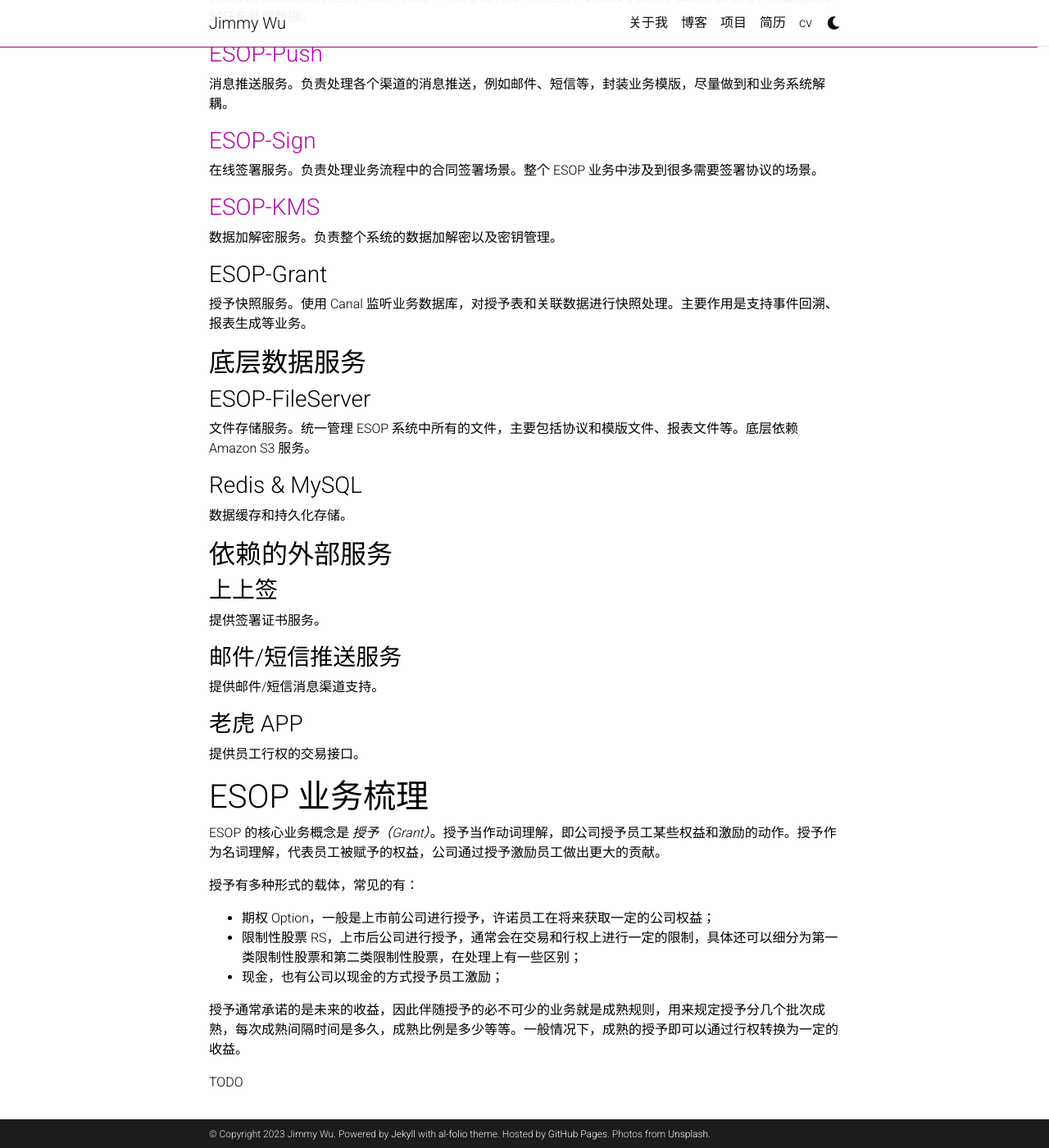
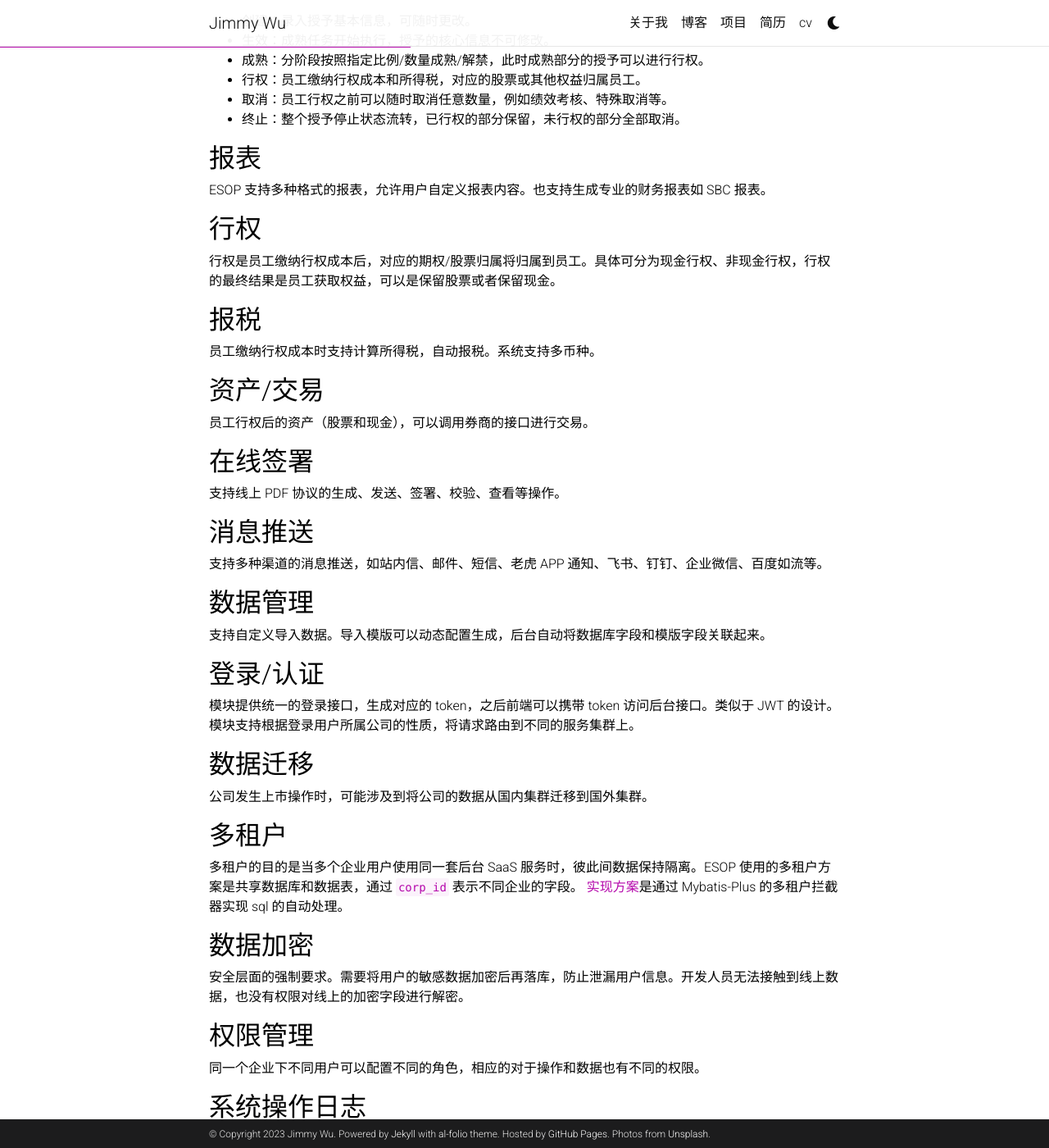
Before and after one commit to wzm001/wzm001.github.io, a Jekyll site: the page built from _projects/esop.md, in a window 1280 px wide and 1400 px high, scrolled down 1642 px. Shown: the whole window at 82% size. Built offline with Jekyll 4.4.1, drawn with Linux system fonts in a browser that asks for light colours; full-size pictures stand in for the smaller copies a plugin makes; comment, search, counter and statistics services are not loaded; a style sheet for code colours, icons or effects is not loaded; some of the changed text lies outside the part shown.

Commit message:
更新esop系统介绍

```diff
--- a/_posts/.obsidian/core-plugins-migration.json
+++ b/_posts/.obsidian/core-plugins-migration.json
@@ -25,5 +25,6 @@
   "workspaces": false,
   "file-recovery": true,
   "publish": false,
-  "sync": false
+  "sync": false,
+  "bookmarks": true
 }
--- a/_posts/.obsidian/core-plugins.json
+++ b/_posts/.obsidian/core-plugins.json
@@ -13,7 +13,7 @@
   "note-composer",
   "command-palette",
   "editor-status",
-  "starred",
+  "bookmarks",
   "outline",
   "word-count",
   "file-recovery"
--- a/_projects/.obsidian/core-plugins-migration.json
+++ b/_projects/.obsidian/core-plugins-migration.json
@@ -25,5 +25,6 @@
   "workspaces": false,
   "file-recovery": true,
   "publish": false,
-  "sync": false
+  "sync": false,
+  "bookmarks": true
 }
--- a/_projects/.obsidian/core-plugins.json
+++ b/_projects/.obsidian/core-plugins.json
@@ -13,7 +13,7 @@
   "note-composer",
   "command-palette",
   "editor-status",
-  "starred",
+  "bookmarks",
   "outline",
   "word-count",
   "file-recovery"
--- a/_projects/esop.md
+++ b/_projects/esop.md
@@ -7,11 +7,108 @@ importance: 1
 category: 工作
 ---
 
-[ESOP](https://www.uponeshare.com/) (Employee Stock Ownership Plan) 指员工持股计划，公司借由让员工认购公司的股票，成为公司的股东之一。员工因此被激励会更努力工作，为公司和自己同时创造财富，实现双赢。老虎证券的 ESOP 系统是一款面向企业及员工的 SaaS 服务平台，负责管理企业发放给员工的期权/股票/现金 (统称为激励工具) 的完整生命周期，具体包括激励工具的授予、成熟、 归属、交易等环节。系统为 B 端用户提供了专业的企业审计报表工具和完善的授予发放管理功能，为 C 端用户提供了一站式的交易平台，归属的股票可以直接通过老虎 APP 进行交易。项目采用微服务架构开发部署，整体的架构如下图所示：
+# ESOP 概述
+
+[ESOP](https://www.uponeshare.com/) (Employee Stock Ownership Plan) 指员工持股计划，公司借由让员工认购公司的股票，成为公司的股东之一。员工因此被激励会更努力工作，为公司和自己同时创造财富，实现双赢。老虎证券的 ESOP 系统是一款面向企业及员工的 SaaS 服务平台，负责管理企业发放给员工的期权/股票/现金 (统称为激励工具) 的完整生命周期，具体包括激励工具的授予、成熟、 归属、交易等环节。系统为 B 端用户提供了专业的企业审计报表工具和完善的授予发放管理功能，为 C 端用户提供了一站式的交易平台，归属的股票可以直接通过老虎 APP 进行交易。
+
+# ESOP 业务
+
+ESOP 的主要业务模块如下图：
 
 <div class="row">
     <div class="col-sm mt-3 mt-md-0">
-        {% include figure.html path="assets/img/esop-arch.png" title="push node" class="img-fluid rounded z-depth-1"  zoomable=true %}
+        {% include figure.html path="assets/img/esop-business.png" title="push node" class="img-fluid rounded z-depth-1"  zoomable=true %}
+    </div>
+</div>
+<div class="caption">
+    ESOP 的业务模块
+</div>
+
+## 股权激励方案
+
+股权激励方案是 ESOP 业务顾问帮助公司设置的定制化方案。在系统层面，股权激励方案需要设定好期权池大小、激励工具、授予批次等信息。ESOP 系统只负责这些信息的录入，真正的工作其实是前期的方案设计。比如公司以什么样的持股方案进行激励计划（员工直接持股、通过有限公司间接持股、通过持股平台间接持股等）。激励的股份来源（增资扩股、股权转让等）。选择什么样的激励计划（期权、股权、限制性股票RSA、受限股票单位RSU、绩效奖金等），这些都需要公司实现设计好，ESOP 有专业的顾问团队帮助公司设计股权激励方案。
+
+## 授予的生命周期
+
+授予（Grant）是 ESOP 的核心业务概念。授予包含员工信息和激励信息。授予的整个生命周期如下图所示：
+
+<div class="row">
+    <div class="col-sm mt-3 mt-md-0">
+        {% include figure.html path="assets/img/grant-lifecycle.png" title="push node" class="img-fluid rounded z-depth-1"  zoomable=true %}
+    </div>
+</div>
+<div class="caption">
+    授予的生命周期
+</div>
+
+- 创建：录入授予基本信息，可随时更改。
+- 生效：成熟任务开始执行，授予的核心信息不可修改。
+- 成熟：分阶段按照指定比例/数量成熟/解禁，此时成熟部分的授予可以进行行权。
+- 行权：员工缴纳行权成本和所得税，对应的股票或其他权益归属员工。
+- 取消：员工行权之前可以随时取消任意数量，例如绩效考核、特殊取消等。
+- 终止：整个授予停止状态流转，已行权的部分保留，未行权的部分全部取消。
+
+## 报表
+
+ESOP 支持多种格式的报表，允许用户自定义报表内容。也支持生成专业的财务报表如 SBC 报表。
+
+## 行权
+
+行权是员工缴纳行权成本后，对应的期权/股票归属将归属到员工。具体可分为现金行权、非现金行权，行权的最终结果是员工获取权益，可以是保留股票或者保留现金。
+
+## 报税
+
+员工缴纳行权成本时支持计算所得税，自动报税。系统支持多币种。
+
+## 资产/交易
+
+员工行权后的资产（股票和现金），可以调用券商的接口进行交易。
+
+## 在线签署
+
+支持线上 PDF 协议的生成、发送、签署、校验、查看等操作。
+
+## 消息推送
+
+支持多种渠道的消息推送，如站内信、邮件、短信、老虎 APP 通知、飞书、钉钉、企业微信、百度如流等。
+
+## 数据管理
+
+支持自定义导入数据。导入模版可以动态配置生成，后台自动将数据库字段和模版字段关联起来。
+
+## 登录/认证
+
+模块提供统一的登录接口，生成对应的 token，之后前端可以携带 token 访问后台接口。类似于 JWT 的设计。
+模块支持根据登录用户所属公司的性质，将请求路由到不同的服务集群上。
+
+## 数据迁移
+
+公司发生上市操作时，可能涉及到将公司的数据从国内集群迁移到国外集群。
+
+## 多租户
+
+多租户的目的是当多个企业用户使用同一套后台 SaaS 服务时，彼此间数据保持隔离。ESOP 使用的多租户方案是共享数据库和数据表，通过 `corp_id` 表示不同企业的字段。
+[实现方案](https://toutiao.io/posts/8udl6bp/preview)是通过 Mybatis-Plus 的多租户拦截器实现 sql 的自动处理。
+
+## 数据加密
+
+安全层面的强制要求。需要将用户的敏感数据加密后再落库，防止泄漏用户信息。开发人员无法接触到线上数据，也没有权限对线上的加密字段进行解密。
+
+## 权限管理
+
+同一个企业下不同用户可以配置不同的角色，相应的对于操作和数据也有不同的权限。
+
+## 系统操作日志
+
+对数据的 CRUD 操作都会产生详细的操作日志，用户可以在管理界面查看。底层通过切面实现的。
+
+# ESOP 的系统架构
+
+项目采用微服务架构开发部署，整体的架构如下图所示：
+
+<div class="row">
+    <div class="col-sm mt-3 mt-md-0">
+        {% include figure.html path="assets/img/esop-services.png" title="push node" class="img-fluid rounded z-depth-1"  zoomable=true %}
     </div>
 </div>
 <div class="caption">
@@ -98,15 +195,9 @@ ESOP 后台数据管理服务。主要是 ESOP 内部运营人员使用，负责
 
 提供员工行权的交易接口。
 
-# ESOP 业务梳理
 
-ESOP 的核心业务概念是 *授予（Grant）*。授予当作动词理解，即公司授予员工某些权益和激励的动作。授予作为名词理解，代表员工被赋予的权益，公司通过授予激励员工做出更大的贡献。
+# References
 
-授予有多种形式的载体，常见的有：
-- 期权 Option，一般是上市前公司进行授予，许诺员工在将来获取一定的公司权益；
-- 限制性股票 RS，上市后公司进行授予，通常会在交易和行权上进行一定的限制，具体还可以细分为第一类限制性股票和第二类限制性股票，在处理上有一些区别；
-- 现金，也有公司以现金的方式授予员工激励；
-
-授予通常承诺的是未来的收益，因此伴随授予的必不可少的业务就是成熟规则，用来规定授予分几个批次成熟，每次成熟间隔时间是多久，成熟比例是多少等等。一般情况下，成熟的授予即可以通过行权转换为一定的收益。
-
-TODO
+- [RSA vs RSU](https://www.globalshares.com/zh-hans/academy/%E9%99%90%E5%88%B6%E6%80%A7%E8%82%A1%E7%A5%A8%E6%BF%80%E5%8A%B1%E5%92%8C%E5%8F%97%E9%99%90%E8%82%A1%E7%A5%A8%E5%8D%95%E4%BD%8D%E7%9A%84%E5%8C%BA%E5%88%AB/)
+- [股权 vs 期权](https://zhuanlan.zhihu.com/p/70680680)
+-
```
Also changed, not shown: _posts/.obsidian/workspace.json (+14 -6 lines), _projects/.obsidian/workspace.json (+9 -1 lines), assets/img/esop-arch.png (deleted), assets/img/esop-business.png (added), assets/img/esop-services.png (added), assets/img/grant-lifecycle.png (added).
